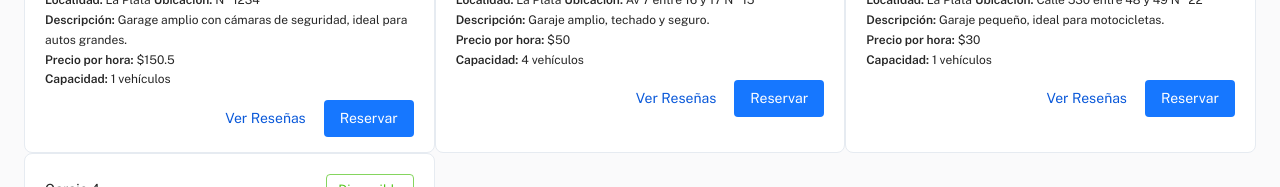
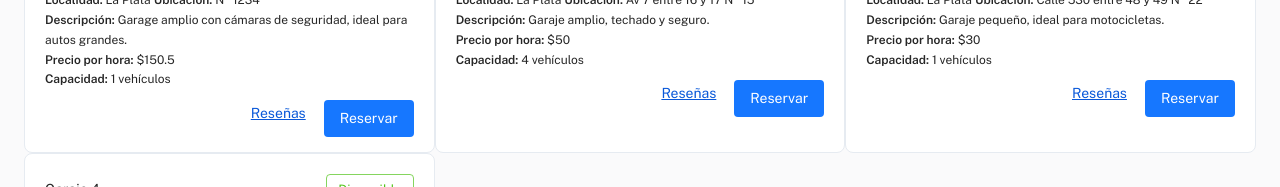
Before and after one commit to Nachoff13/Proyecto-Estacionamiento, a React (Vite) app in the folder frontend/: page /home-conductor in a window 1280 px wide. Shown: the part 475-662 px from the top of the page. Built offline with nearby package versions, Linux system fonts and the light colour scheme.

Commit message:
feat: agregue boton de reseña y navegacion

```diff
--- a/frontend/src/pages/home/home-conductor.jsx
+++ b/frontend/src/pages/home/home-conductor.jsx
@@ -1,3 +1,4 @@
+import React, { useState, useEffect } from 'react';
 // material-ui
 import { Typography, Button, Chip } from '@mui/material';
 import { useNavigate } from 'react-router-dom';
@@ -16,7 +17,6 @@ import fakePropietario from 'data/data-usuarios';
 
 export default function HomeConductor() {
   const navigate = useNavigate(); // Hook para la navegación
-
 
   const getLocalidad = (idLocalidad) => {
     const localidad = fakeLocalidades.find((loc) => loc.id === idLocalidad);
@@ -56,8 +56,8 @@ export default function HomeConductor() {
     navigate('/reserva');
   };
 
-  const handleHistorialCalificacion = () => {
-    navigate('/historial-calificacion');
+  const handleHistorialCalificaciones = (idGaraje) => {
+    navigate(`/historial-calificaciones/${idGaraje}`);
   };
 
   return (
@@ -98,9 +98,9 @@ export default function HomeConductor() {
                 <strong>Capacidad:</strong> {garaje.capacidad} vehículos <br />
               </Typography>
             </div>
-            <div style={{ display: 'flex', justifyContent: 'flex-end', marginTop: "auto" }}>
-            <Button variant="text" color="primary" onClick={() => handleHistorialCalificacion()} style={{ marginTop: '10px', marginRight: '10px' }}>
-                Ver reseñas
+            <div style={{ display: 'flex', justifyContent: 'flex-end', marginTop: 'auto' }}>
+              <Button variant="text" color="primary" onClick={() =>  handleHistorialCalificaciones(garaje.id)} style={{ textDecoration: 'underline', marginRight: '10px'}}>
+                Reseñas
               </Button>
               <Button variant="contained" color="primary" onClick={() => handleReservar()} style={{ marginTop: '10px' }}>
                 Reservar
```
